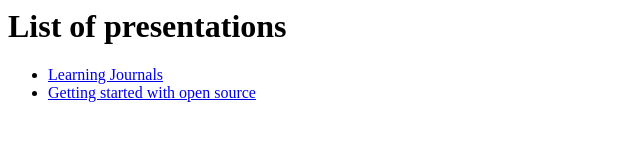
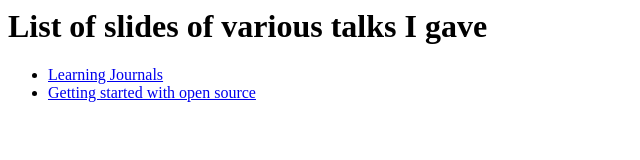
Before and after one commit to phansch/slides, a plain HTML site: page index.html in a window 1280 px wide. Shown: the whole page, without its empty margins (0-640 px from the left). Drawn offline with Linux system fonts and the light colour scheme.

Commit message:
Update index.html

```diff
--- a/index.html
+++ b/index.html
@@ -1,4 +1,4 @@
-<h1>List of presentations</h1>
+<h1>List of slides of various talks I gave</h1>
 
 <ul>
   <li><a href="learning_journals/">Learning Journals</a></li>
```
